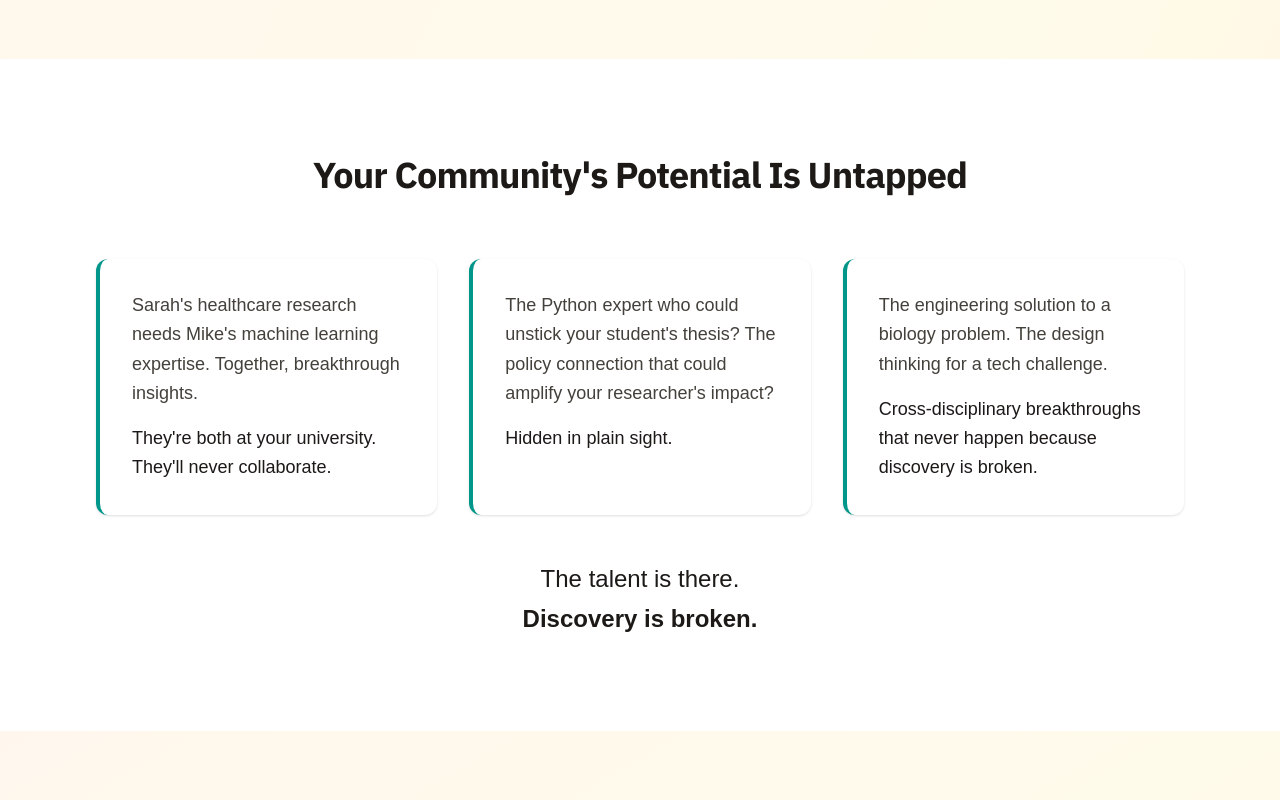
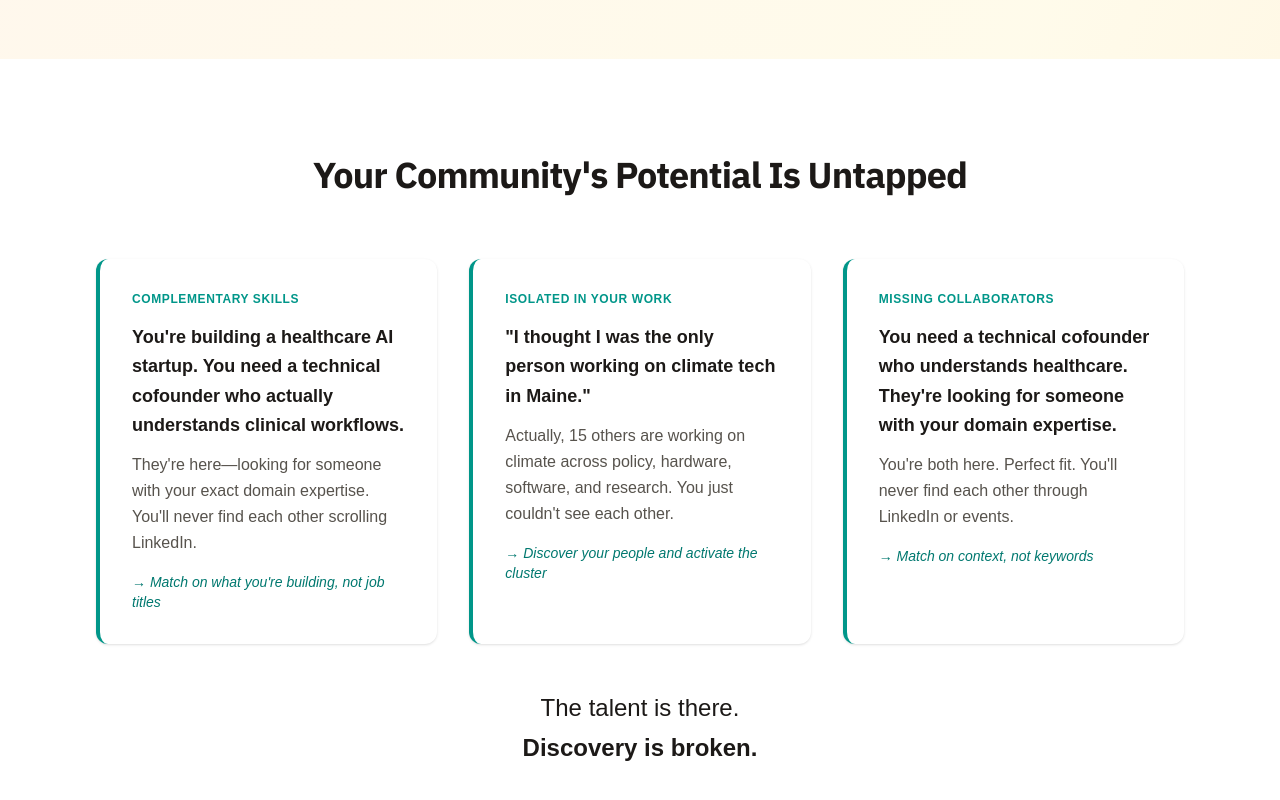
Before and after one commit to anniez-source/mooring_webapp, a Next.js app: page / in a window 1280 px wide. Shown: the part 568-1368 px from the top of the page. Built offline with nearby package versions, Linux system fonts and the light colour scheme; no server answers.

Commit message:
Update landing page cards with new use cases - Complementary Skills, Isolated In Your Work, Missing Collaborators

```diff
--- a/app/page.tsx
+++ b/app/page.tsx
@@ -80,30 +80,45 @@ export default function HomePage() {
           </h2>
 
           <div className="grid grid-cols-3 gap-8">
+            {/* Card 1 - Complementary Skills */}
             <div className="bg-white border-l-4 border-teal-600 rounded-xl p-8 shadow-sm">
-              <p className="text-lg text-stone-700 leading-relaxed mb-4">
-                Sarah's healthcare research needs Mike's machine learning expertise. Together, breakthrough insights.
+              <span className="text-xs font-semibold text-teal-600 uppercase tracking-wider mb-4 block">Complementary Skills</span>
+              <p className="text-lg text-stone-900 leading-relaxed font-semibold mb-3">
+                You&apos;re building a healthcare AI startup. You need a technical cofounder who actually understands clinical workflows.
               </p>
-              <p className="text-lg text-stone-900 leading-relaxed font-medium">
-                They're both at your university. They'll never collaborate.
+              <p className="text-base text-stone-600 leading-relaxed mb-4">
+                They&apos;re here—looking for someone with your exact domain expertise. You&apos;ll never find each other scrolling LinkedIn.
+              </p>
+              <p className="text-sm text-teal-700 font-medium italic">
+                → Match on what you&apos;re building, not job titles
               </p>
             </div>
 
+            {/* Card 2 - Isolated In Your Work */}
             <div className="bg-white border-l-4 border-teal-600 rounded-xl p-8 shadow-sm">
-              <p className="text-lg text-stone-700 leading-relaxed mb-4">
-                The Python expert who could unstick your student's thesis? The policy connection that could amplify your researcher's impact?
+              <span className="text-xs font-semibold text-teal-600 uppercase tracking-wider mb-4 block">Isolated In Your Work</span>
+              <p className="text-lg text-stone-900 leading-relaxed font-semibold mb-3">
+                &quot;I thought I was the only person working on climate tech in Maine.&quot;
               </p>
-              <p className="text-lg text-stone-900 leading-relaxed font-medium">
-                Hidden in plain sight.
+              <p className="text-base text-stone-600 leading-relaxed mb-4">
+                Actually, 15 others are working on climate across policy, hardware, software, and research. You just couldn&apos;t see each other.
+              </p>
+              <p className="text-sm text-teal-700 font-medium italic">
+                → Discover your people and activate the cluster
               </p>
             </div>
 
+            {/* Card 3 - Missing Collaborators */}
             <div className="bg-white border-l-4 border-teal-600 rounded-xl p-8 shadow-sm">
-              <p className="text-lg text-stone-700 leading-relaxed mb-4">
-                The engineering solution to a biology problem. The design thinking for a tech challenge.
+              <span className="text-xs font-semibold text-teal-600 uppercase tracking-wider mb-4 block">Missing Collaborators</span>
+              <p className="text-lg text-stone-900 leading-relaxed font-semibold mb-3">
+                You need a technical cofounder who understands healthcare. They&apos;re looking for someone with your domain expertise.
               </p>
-              <p className="text-lg text-stone-900 leading-relaxed font-medium">
-                Cross-disciplinary breakthroughs that never happen because discovery is broken.
+              <p className="text-base text-stone-600 leading-relaxed mb-4">
+                You&apos;re both here. Perfect fit. You&apos;ll never find each other through LinkedIn or events.
+              </p>
+              <p className="text-sm text-teal-700 font-medium italic">
+                → Match on context, not keywords
               </p>
             </div>
           </div>
```
Also changed, not shown: lib/search.js (line endings or trailing spaces), scripts/generate-embeddings.js (line endings or trailing spaces), 1 other file (tests, documents, lock files or other folders).
